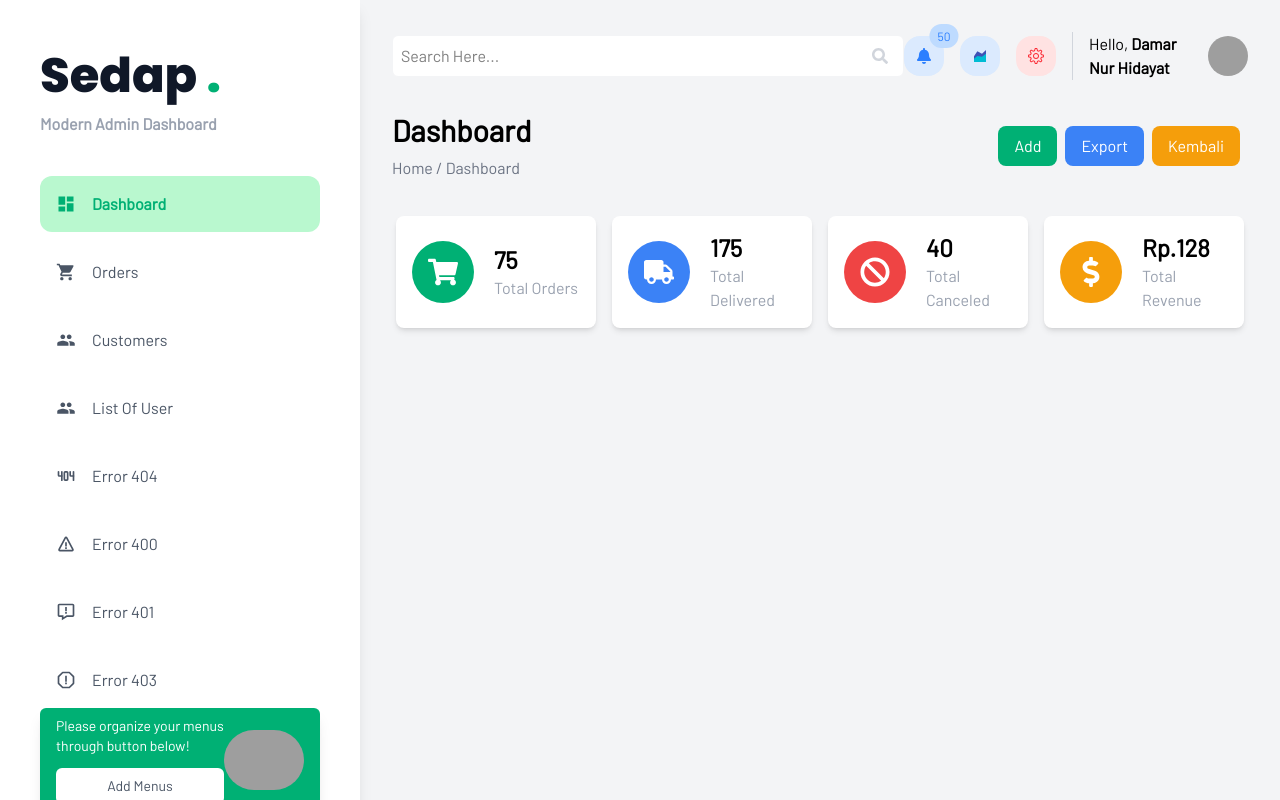
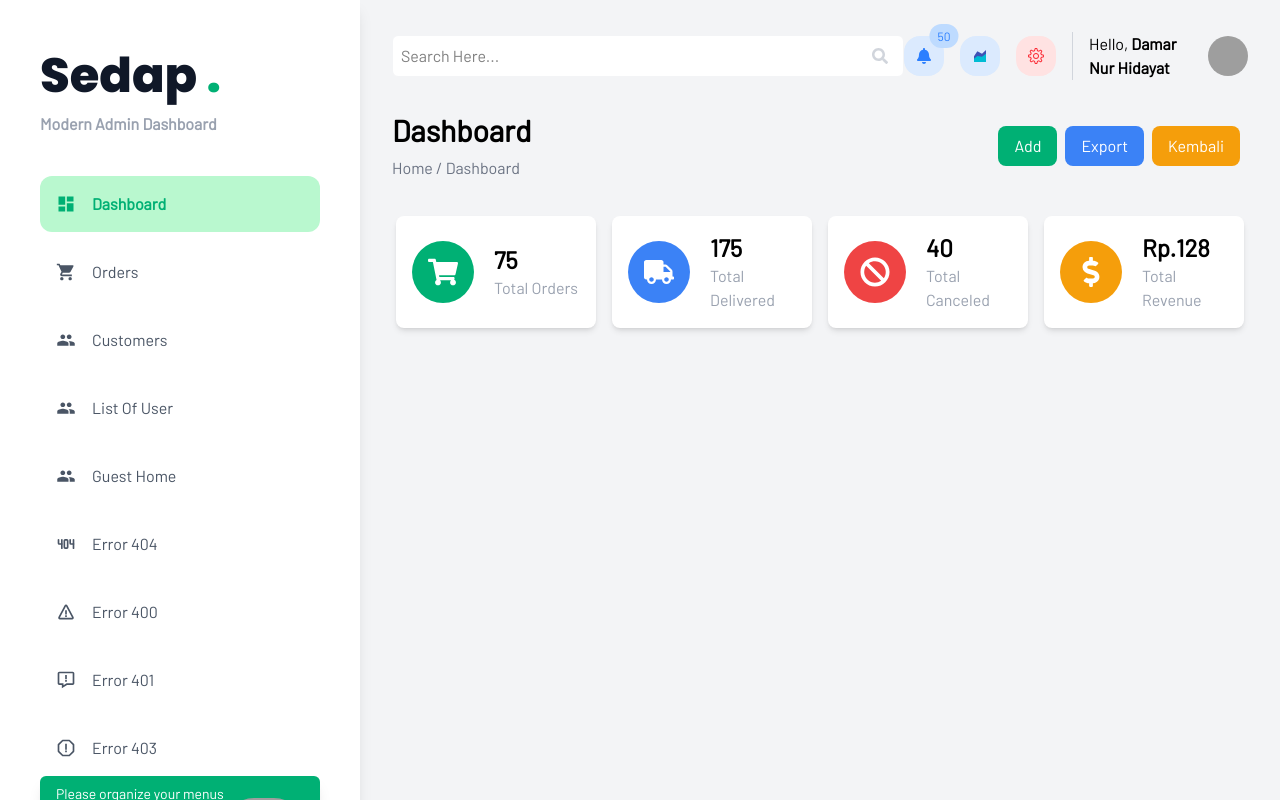
Before and after one commit to damarhi/Project_Sedap2, a React (Vite) app: page / in a window 1280 px wide. Shown: the top 800 px of the page. Built offline with nearby package versions, Linux system fonts and the light colour scheme; grey boxes are pictures that could not be loaded.

Commit message:
menambah listMenu

```diff
--- a/src/components/ListMenu.jsx
+++ b/src/components/ListMenu.jsx
@@ -43,6 +43,12 @@ export default function ListMenu() {
           </NavLink>
         </li>
         <li>
+          <NavLink id="menu-3" to="/Home" className={menuClass}>
+            <IoMdPeople className="mr-4 text-xl" />
+            Guest Home
+          </NavLink>
+        </li>
+        <li>
           <NavLink id="menu-4" to="*" className={menuClass}>
           <TbError404 className="mr-4 text-xl" />
             Error 404
```
